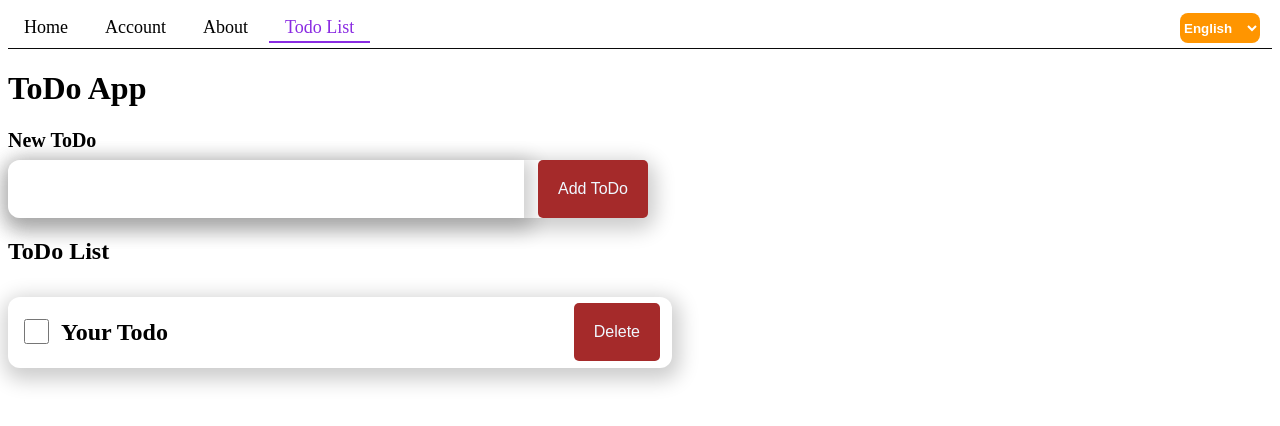
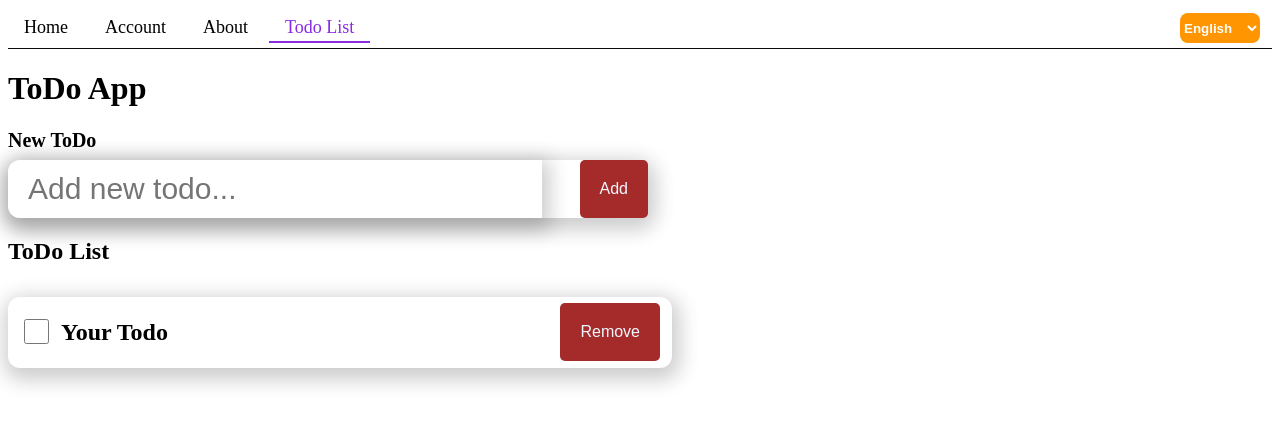
Before and after one commit to buonpheeaktra168/mcnc-assignment-vue, a Vue app: page /todo in a window 1280 px wide. Shown: the top 426 px of the page. Built offline with nearby package versions, Linux system fonts and the light colour scheme.

Commit message:
update ui and translation

```diff
--- a/src/App.vue
+++ b/src/App.vue
@@ -13,7 +13,7 @@ const NavigationBar = defineAsyncComponent(
 
 <style>
 button {
-padding: 20px;
+  padding: 20px;
   border: none;
   font-size: 16px;
   background-color: brown;
--- a/src/components/NavigationBar.vue
+++ b/src/components/NavigationBar.vue
@@ -10,8 +10,8 @@
         </div>
         <div>
           <select class="selection" v-model="lang" @change="handleChage($event)">
-            <option value="km">{{ $t("navbar.button.khmer") }}</option>
-            <option value="en">{{ $t("navbar.button.english") }}</option>
+            <option value="km">{{ $t("button.khmer") }}</option>
+            <option value="en">{{ $t("button.english") }}</option>
           </select>
         </div>
       </nav>
@@ -94,6 +94,7 @@ nav a:first-of-type {
   background-color: none;
   color: #ffffff;
   font-weight: bold;
+  outline: none;
   background: #ff9500 -webkit-linear-gradient(bottom, #ff9500 0%, #ff9500 100%);
 }
 </style>
--- a/src/components/TodoCard.vue
+++ b/src/components/TodoCard.vue
@@ -5,7 +5,7 @@
             <h2 v-if="props.numList">{{ props.numList }}</h2>
             <h2>{{ props.title }}</h2>
         </div>
-        <button @click="removeTodoCard">{{ props.remove }}</button>
+        <button @click="removeTodoCard">{{ $t(props.remove) }}</button>
     </div>
 </template>
 
@@ -15,7 +15,6 @@ const props = defineProps({
     numList: Number,
     title: String,
     remove: String,
-    value: Boolean
 })
 
 const emits = defineEmits(["isRemoveTodo", "isCheck"])
@@ -23,9 +22,6 @@ function removeTodoCard() {
     emits("isRemoveTodo");
 }
 
-function onCheck() {
-    emits("isCheck")
-}
 </script>
 
 <style>
--- a/src/i18n/en.json
+++ b/src/i18n/en.json
@@ -3,10 +3,21 @@
         "home": "Home",
         "about": "About",
         "account": "Account",
-        "todo": "Todo List",
-        "button": {
-            "khmer": "ភាសាខ្មែរ",
-            "english": "English"
-        }
+        "todo": "Todo List"
+    },
+    "button": {
+        "khmer": "ភាសាខ្មែរ",
+        "english": "English",
+        "close": "Close",
+        "open": "Open",
+        "delete": "Delete",
+        "remove": "Remove",
+        "add": "Add"
+    },
+    "homePage": {},
+    "accountPage": {},
+    "aboutPage": {},
+    "todoPage": {
+        "addTodo": "Add new todo..."
     }
 }
--- a/src/i18n/km.json
+++ b/src/i18n/km.json
@@ -3,10 +3,21 @@
         "home": "ទំព័រដើម",
         "about": "អំពី",
         "account": "គណនី",
-        "todo": "ធ្វើ",
-        "button": {
-            "khmer": "ភាសាខ្មែរ",
-            "english": "English"
-        }
+        "todo": "ធ្វើ"
+    },
+    "button": {
+        "khmer": "ភាសាខ្មែរ",
+        "english": "English",
+        "close": "បិទ",
+        "open": "បើក",
+        "delete": "លុប",
+        "remove": "ដកចេញ",
+        "add": "បន្ថែម"
+    },
+    "homePage": {},
+    "accountPage": {},
+    "aboutPage": {},
+    "todoPage": {
+        "addTodo": "បន្ថែមដើម្បីធ្វើ..."
     }
 }
--- a/src/router/index.js
+++ b/src/router/index.js
@@ -25,7 +25,7 @@ const router = createRouter({
     {
       path: '/todo',
       name: 'todo',
-      component: () => import('../views/todoListView.vue')
+      component: () => import('../views/TodoListView.vue')
     }
   ]
 })
--- a/src/views/TodoListView.vue
+++ b/src/views/TodoListView.vue
@@ -1,21 +1,23 @@
 <template>
     <div class="todo-list-container">
         <h1>ToDo App</h1>
-        <label>New ToDo </label>
-        <form @submit.prevent="addTodo()" class="input-todo">
+        <div>
+            <label>New ToDo </label>
+            <form @submit.prevent="addTodo()" class="input-todo">
 
-            <input v-model="newTodo" name="newTodo" autocomplete="off" class="todo-input">
-            <button>Add ToDo</button>
-        </form>
+                <input v-model="newTodo" name="newTodo" placeholder="Add new todo..." autocomplete="off"
+                    class="todo-input">
+                <button>{{ $t("button.add") }}</button>
+            </form>
+        </div>
         <h2>ToDo List</h2>
         <div>
             <div v-for="(todo, index) in todos" :key="index">
-                <TodoCard :isCheck="isCheck" :title="todo.content" remove="Delete" @isRemoveTodo="removeTodo(index)" />
+                <TodoCard :title="todo.content" remove="button.remove" @isRemoveTodo="removeTodo(index)" />
             </div>
         </div>
-        <h4 v-if="todos.length < 0">Empty list.</h4>
+        <h4 v-if="todos.length === 0">Empty list.</h4>
     </div>
-
 
 </template>
 
@@ -31,7 +33,6 @@ const defaultData = [{
 }]
 const todosData = JSON.parse(localStorage.getItem('todos')) || defaultData;
 const todos = ref(todosData)
-console.log("Number", todos.content)
 const addTodo = () => {
     if (newTodo.value) {
         todos.value.push({
@@ -59,6 +60,7 @@ function saveData() {
 <style>
 .todo-list-container {
     display: flex;
+    max-height: 100vh;
     justify-content: center;
     flex-direction: column;
 }
@@ -89,6 +91,8 @@ function saveData() {
     border: 0;
     font-size: 30px;
     border-radius: 12px 0 0 12px;
+    padding-left: 20px;
+    outline: none;
 }
 
 label {
```
